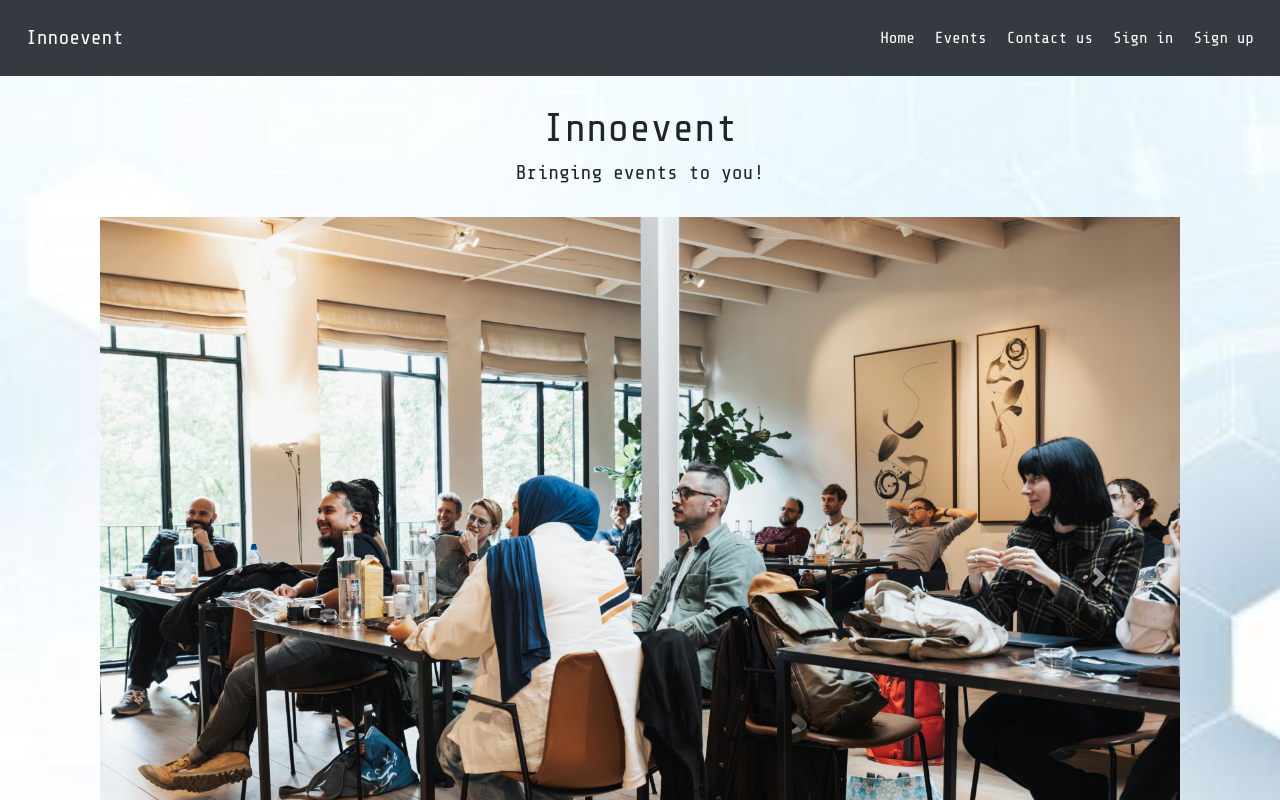
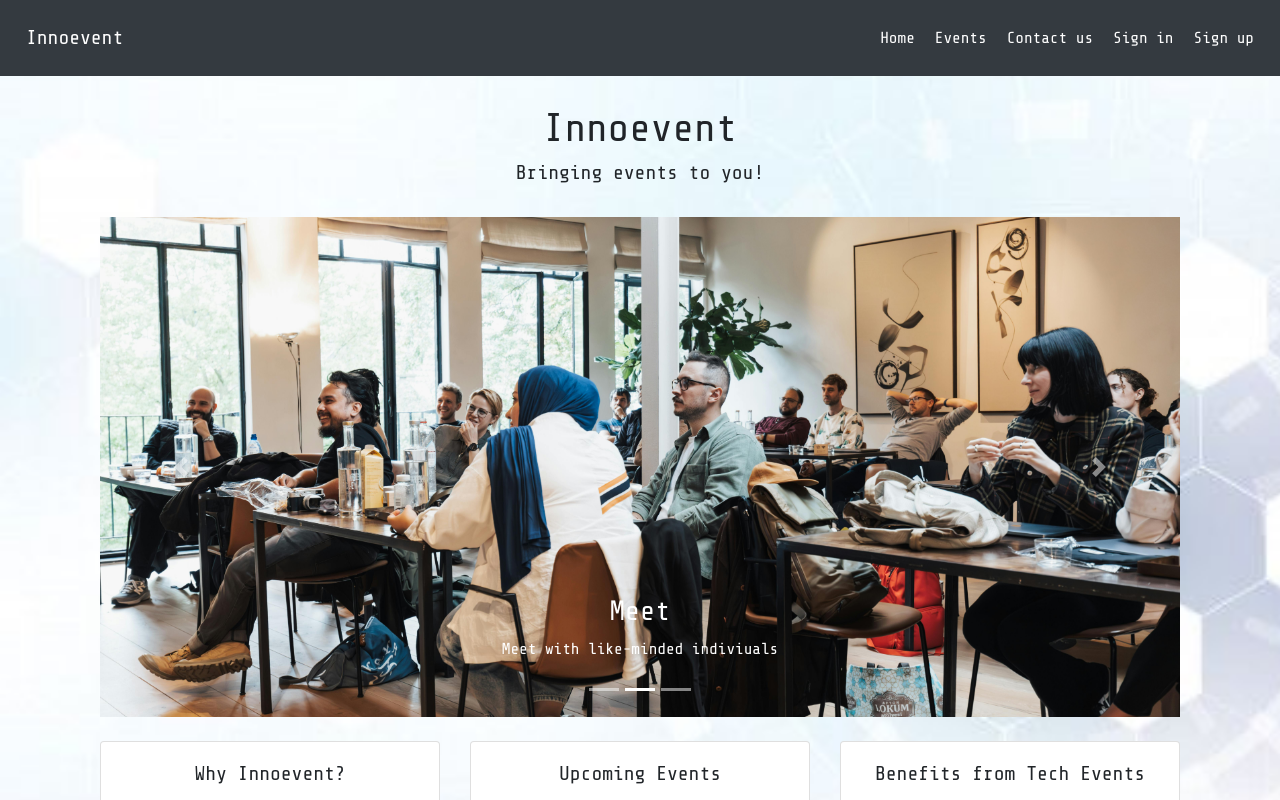
Before and after one commit to DanilleH22/innovevent, a React (Create React App) app: page / in a window 1280 px wide. Shown: the top 800 px of the page. Built offline with nearby package versions, Linux system fonts and the light colour scheme; no server answers.

Commit message:
Add styling for carousel images

```diff
--- a/src/App.module.css
+++ b/src/App.module.css
@@ -20,9 +20,14 @@ a {
     transition: color ease-in-out 0.3s;
     padding: 10px;
     font-size: 16px;
-  }
+}
 
 a:hover {
     text-decoration: none;
     color: #98b2c3;
-  }
+}
+
+.carouselImage {
+    height: 500px;
+    object-fit: cover;
+}
```
